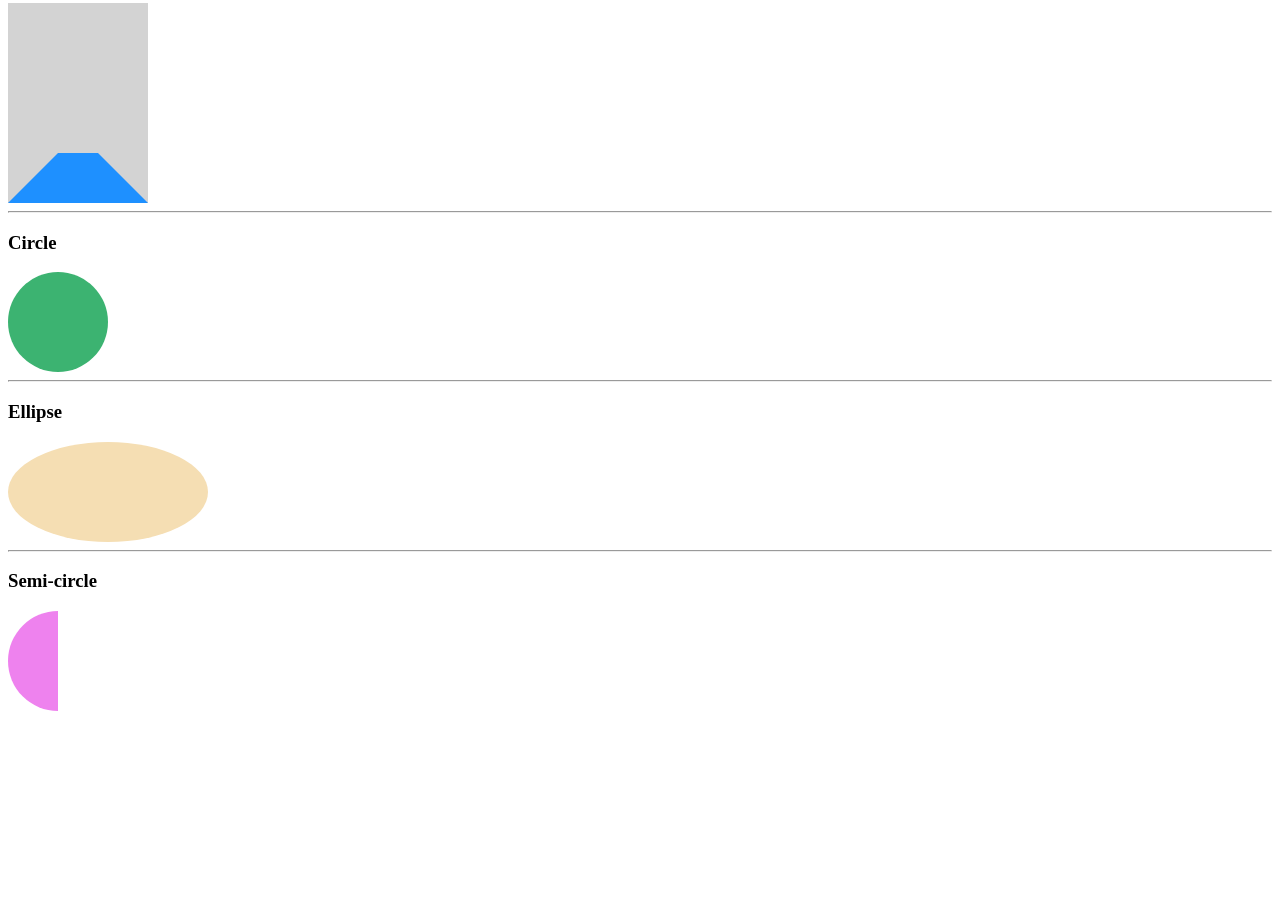
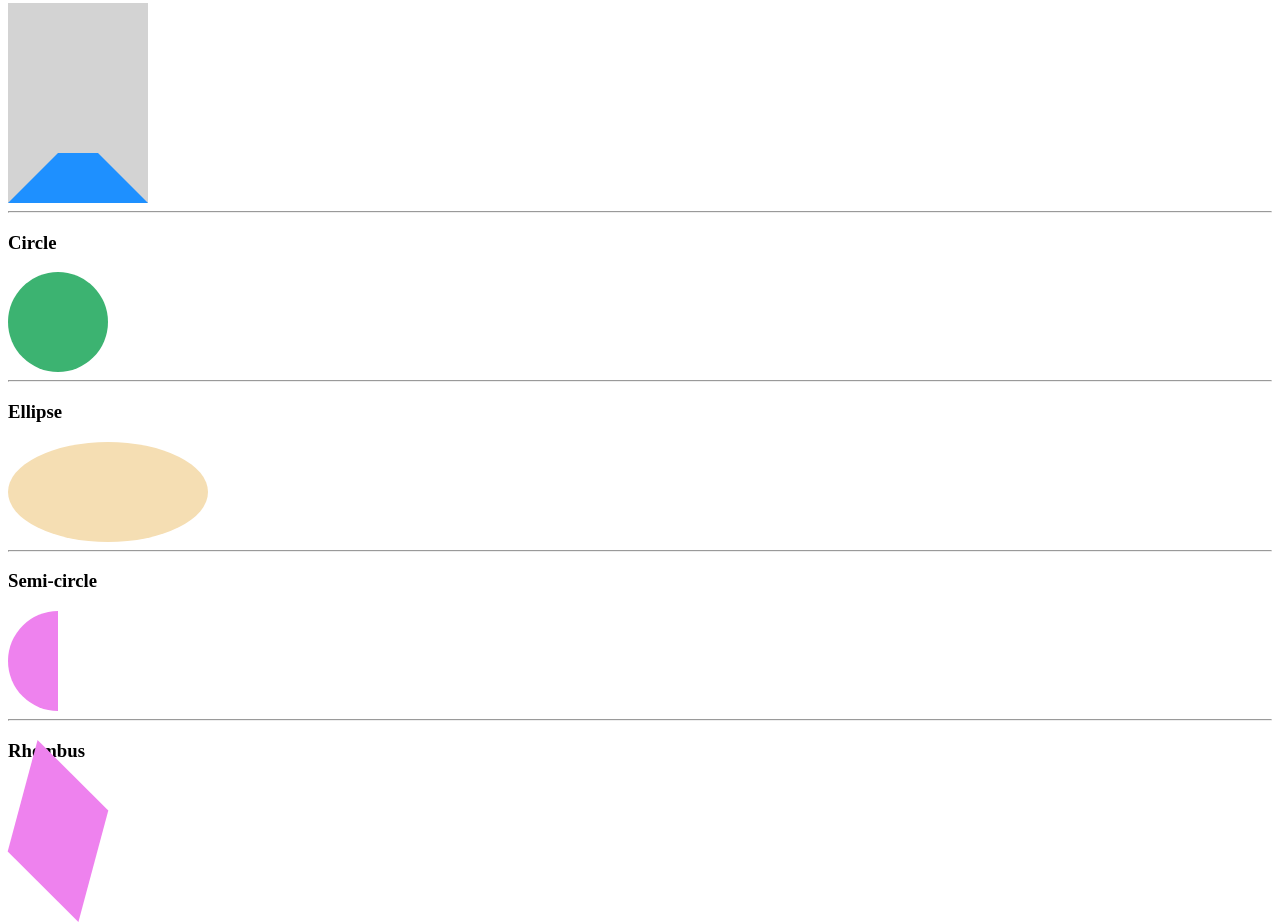
Before and after one commit to yiheyue/front-end-demos, a plain HTML site: page demo-004/index.html in a window 1280 px wide. Shown: the part 226-1148 px from the top of the page. Before the commit the page ends 945 px from the top, so only its background shows below. Drawn offline with Linux system fonts and the light colour scheme.

Commit message:
updated the demo

```diff
--- a/demo-004/index.html
+++ b/demo-004/index.html
@@ -46,6 +46,13 @@
       border-radius: 50px 0 0 50px;
       background-color: Violet;
     }
+
+    .rhombus {
+      width: 100px;
+      height: 100px;
+      transform: rotate(45deg) skew(30deg);
+      background-color: Violet;
+    }
   </style>
 </head>
 <body>
@@ -71,5 +78,10 @@
 
   <h3>Semi-circle</h3>
   <div class="example-box semi-circle"></div>
+
+  <hr>
+
+  <h3>Rhombus</h3>
+  <div class="example-box rhombus"></div>
 </body>
 </html>
```
